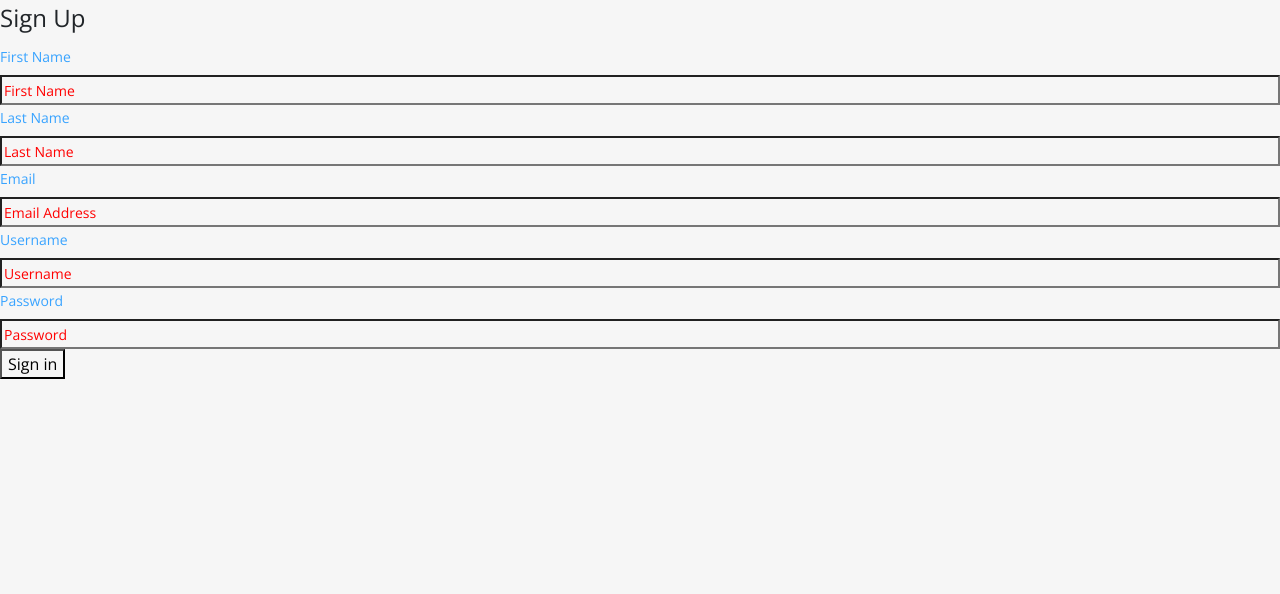
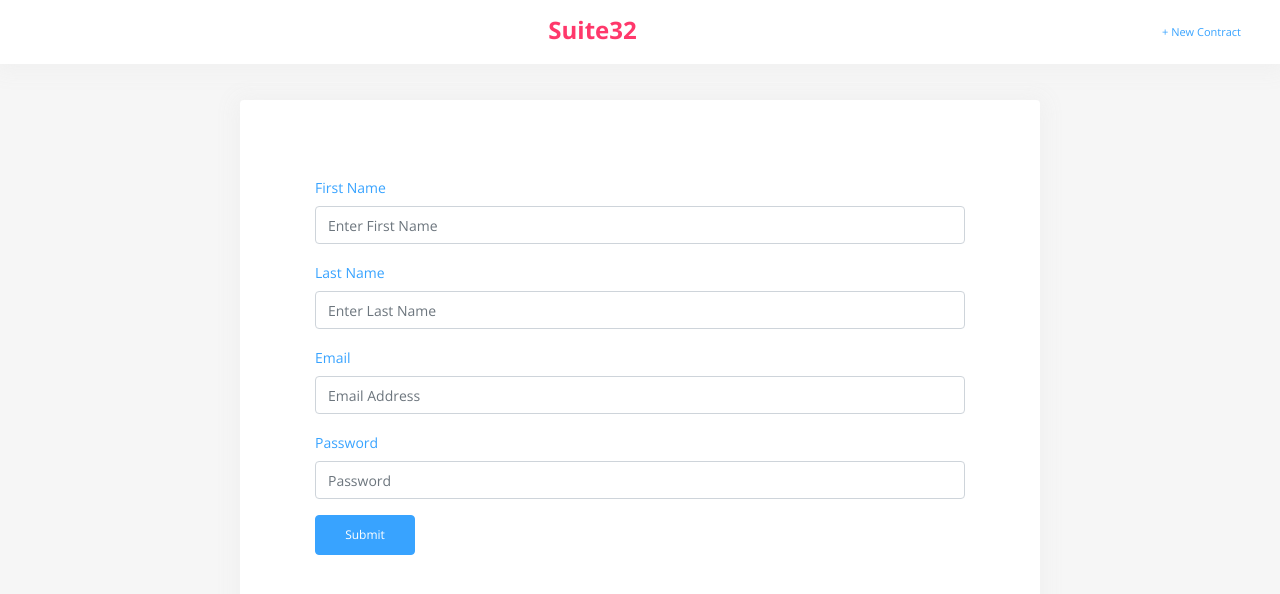
Before and after one commit to joshloftis/sweetthirtytwo, a React (Create React App) app in the folder app/client/: page /signup in a window 1280 px wide. Shown: the top 594 px of the page. Built offline with nearby package versions, Linux system fonts and the light colour scheme.

Commit message:
working add business

```diff
--- a/app/client/src/components/App.js
+++ b/app/client/src/components/App.js
@@ -20,6 +20,8 @@ class App extends React.Component {
     let cards = null;
     if (this.props.data.loading) {
       cards = <h3>Loading contracts...</h3>;
+    } else if (this.props.data.getUser.business.contracts.length === 0) {
+      cards = <h3 className="no-contracts">No contracts yet! Add a contract to get started...</h3>;
     } else {
       cards = this.props.data.getUser.business.contracts.map(contract => (
         <div className="col-4">
--- /dev/null
+++ b/app/client/src/components/CreateBusiness.js
@@ -0,0 +1,101 @@
+import React from 'react';
+import { graphql } from 'react-apollo';
+import gql from 'graphql-tag';
+import PropTypes from 'prop-types';
+import NavHeader from './NavHeader';
+import '../css/login.css';
+
+class AddBusiness extends React.Component {
+  constructor(props) {
+    super(props);
+    this.state = {
+      name: '',
+      logo: '',
+    };
+    this.handleInputChange = this.handleInputChange.bind(this);
+    this.onClick = this.onClick.bind(this);
+  }
+
+  onClick(e) {
+    e.preventDefault();
+    this.props.mutate({
+      variables: {
+        name: this.state.name,
+        logo: this.state.logo,
+      },
+    }).then((business) => {
+      this.props.history.push('/suite32');
+    }).catch((error) => {
+      console.log('Business was not created because:', error);
+    });
+  }
+
+  handleInputChange(e) {
+    const target = e.target;
+    const value = target.value;
+    const name = target.name;
+    this.setState({
+      [name]: value,
+    });
+  }
+
+  saveUserData(token) {
+    localStorage.setItem('token', token);
+  }
+
+  render() {
+    return (
+      <div>
+        <NavHeader />
+        <div className="container">
+          <form className="mx-auto login-form">
+            <div className="form-group">
+              <label htmlFor="name">Business Name</label>
+              <input
+                id="name"
+                type="text"
+                className="form-control"
+                placeholder="Enter business name"
+                required="required"
+                name="name"
+                value={this.state.name}
+                onChange={this.handleInputChange}
+              />
+            </div>
+            <div className="form-group">
+              <label htmlFor="password">Logo</label>
+              <input
+                id="logo"
+                type="text"
+                className="form-control"
+                placeholder="Enter logo image url"
+                required="required"
+                name="logo"
+                value={this.state.logo}
+                onChange={this.handleInputChange}
+              />
+            </div>
+            <button type="submit" className="login-button" onClick={this.onClick}>Submit</button>
+          </form>
+        </div>
+      </div>
+    );
+  }
+}
+
+const AddBusinessMutation = gql`
+    mutation addBusiness($name: String!, $logo: String!) {
+      addBusiness(name: $name, logo: $logo) {
+        _id
+        name
+        logo
+      }
+    }
+  `;
+
+AddBusiness.propTypes = {
+  mutate: PropTypes.func,
+};
+
+
+export default graphql(AddBusinessMutation)(AddBusiness);
--- a/app/client/src/components/SignUp.js
+++ b/app/client/src/components/SignUp.js
@@ -2,6 +2,7 @@ import React from 'react';
 import { graphql } from 'react-apollo';
 import gql from 'graphql-tag';
 import PropTypes from 'prop-types';
+import NavHeader from './NavHeader';
 
 class SignUp extends React.Component {
   constructor(props) {
@@ -10,7 +11,6 @@ class SignUp extends React.Component {
       firstName: '',
       lastName: '',
       email: '',
-      username: '',
       password: '',
     };
     this.handleInputChange = this.handleInputChange.bind(this);
@@ -24,14 +24,14 @@ class SignUp extends React.Component {
         firstName: this.state.firstName,
         lastName: this.state.lastName,
         email: this.state.email,
-        username: this.state.username,
+        username: this.state.email,
         password: this.state.password,
         role: 'owner',
       },
     }).then((user) => {
       const { jwt } = user.data.signup;
       this.saveUserData(jwt);
-      this.props.history.push('/suite32');
+      this.props.history.push('/add_business');
     }).catch((error) => {
       console.log('Sign up did not succeed because:', error);
     });
@@ -51,78 +51,66 @@ class SignUp extends React.Component {
 
   render() {
     return (
-      <main className="mainspace black-80">
-        <form className="measure center" />
-        <fieldset id="sign_up" className="ba b--transparent ph0 mh0" />
-        <legend className="f4 fw6 ph0 mh0">Sign Up</legend>
-        <div>
-          <form>
-            <div className="mt3">
-              <label className="db fw6 lh-copy f6" htmlFor="firstname">First Name</label>
+      <div>
+        <NavHeader />
+        <div className="container">
+          <form className="mx-auto login-form">
+            <div className="form-group">
+              <label htmlFor="username">First Name</label>
               <input
+                id="firstName"
                 type="text"
-                className="pa2 input-reset ba bg-transparent hover-bg-black hover-white w-100"
-                placeholder="First Name"
+                className="form-control"
+                placeholder="Enter First Name"
+                required="required"
                 name="firstName"
                 value={this.state.firstName}
                 onChange={this.handleInputChange}
-                required
               />
             </div>
-            <div className="mt3">
-              <label className="db fw6 lh-copy f6" htmlFor="lastname">Last Name</label>
+            <div className="form-group">
+              <label htmlFor="password">Last Name</label>
               <input
+                id="lastName"
                 type="text"
-                className="pa2 input-reset ba bg-transparent hover-bg-black hover-white w-100"
-                placeholder="Last Name"
+                className="form-control"
+                placeholder="Enter Last Name"
+                required="required"
                 name="lastName"
                 value={this.state.lastName}
                 onChange={this.handleInputChange}
-                required
               />
             </div>
-            <div className="mt3">
-              <label className="db fw6 lh-copy f6" htmlFor="email">Email</label>
+            <div className="form-group">
+              <label htmlFor="password">Email</label>
               <input
-                type="text"
-                className="pa2 input-reset ba bg-transparent hover-bg-black hover-white w-100"
+                id="email"
+                type="email"
+                className="form-control"
                 placeholder="Email Address"
+                required="required"
                 name="email"
                 value={this.state.email}
                 onChange={this.handleInputChange}
-                required
               />
             </div>
-            <div className="mt3">
-              <label className="db fw6 lh-copy f6" htmlFor="username">Username</label>
+            <div className="form-group">
+              <label htmlFor="password">Password</label>
               <input
-                type="text"
-                className="pa2 input-reset ba bg-transparent hover-bg-black hover-white w-100"
-                placeholder="Username"
-                name="username"
-                value={this.state.username}
-                onChange={this.handleInputChange}
-                required
-              />
-            </div>
-            <div className="mt3">
-              <label className="db fw6 lh-copy f6" htmlFor="password">Password</label>
-              <input
+                id="password"
                 type="password"
-                className="b pa2 input-reset ba bg-transparent hover-bg-black hover-white w-100"
+                className="form-control"
                 placeholder="Password"
+                required="required"
                 name="password"
                 value={this.state.password}
                 onChange={this.handleInputChange}
-                required
               />
             </div>
+            <button type="submit" className="login-button" onClick={this.onClick}>Submit</button>
           </form>
         </div>
-        <div className="">
-          <input onClick={this.onClick} className="spacer b ph3 pv2 input-reset ba b--black bg-transparent grow pointer f6 dib" type="submit" value="Sign in" />
-        </div>
-      </main>
+      </div>
     );
   }
 }
--- a/app/client/src/css/app.css
+++ b/app/client/src/css/app.css
@@ -12,3 +12,8 @@ h3 {
 .sideBar {
   height: 100vh;
 }
+
+.no-contracts {
+  margin-left: 15px;
+  color: black;
+}
--- a/app/client/src/css/cardbody.css
+++ b/app/client/src/css/cardbody.css
@@ -1,6 +1,6 @@
 .cardBody {
   background: #FFFFFF;
-  box-shadow: 0 2px 20px 4px rgba(239,239,239,0.93);
+  box-shadow: 0 2px 20px 4px rgba(230,230,230,0.93);
   width: 288px;
   height: 259px;
   margin-top:-30px;
--- a/app/client/src/index.js
+++ b/app/client/src/index.js
@@ -10,6 +10,7 @@ import 'bootstrap/dist/css/bootstrap.css';
 import App from './components/App';
 import Login from './components/Login';
 import SignUp from './components/SignUp';
+import AddBusiness from './components/CreateBusiness';
 import NotFound from './components/NotFound';
 import './css/index.css';
 
@@ -37,6 +38,7 @@ const Root = () => (
       <Switch>
         <Route exact path="/signup" component={SignUp} />
         <Route exact path="/login" component={Login} />
+        <Route exact path="/add_business" component={AddBusiness} />
         <Route exact path="/suite32" component={App} />
         <Route component={NotFound} />
       </Switch>
--- a/app/server/graphql/typeDefs.js
+++ b/app/server/graphql/typeDefs.js
@@ -57,7 +57,7 @@ const typeDefs = [`
   }
   type Mutation {
     login(username: String!, password: String!): User
-    addBusiness(name: String, logo: String, user: String): Business
+    addBusiness(name: String, logo: String): Business
     signup(firstName: String, lastName: String, username: String, password: String, email: String, role: String, business: String): User
     addContractee(first_name: String, last_name: String, email: String, address: String, business: String): Contractee
     addPaymentContract(contractee: String, total: Float, fees: Float, down_payment: Float, insurance: Float, range: Float, monthly_payment: Float, terms: String): Contractee
```
Also changed, not shown: app/server/graphql/authLogic.js (+10 -15 lines).
